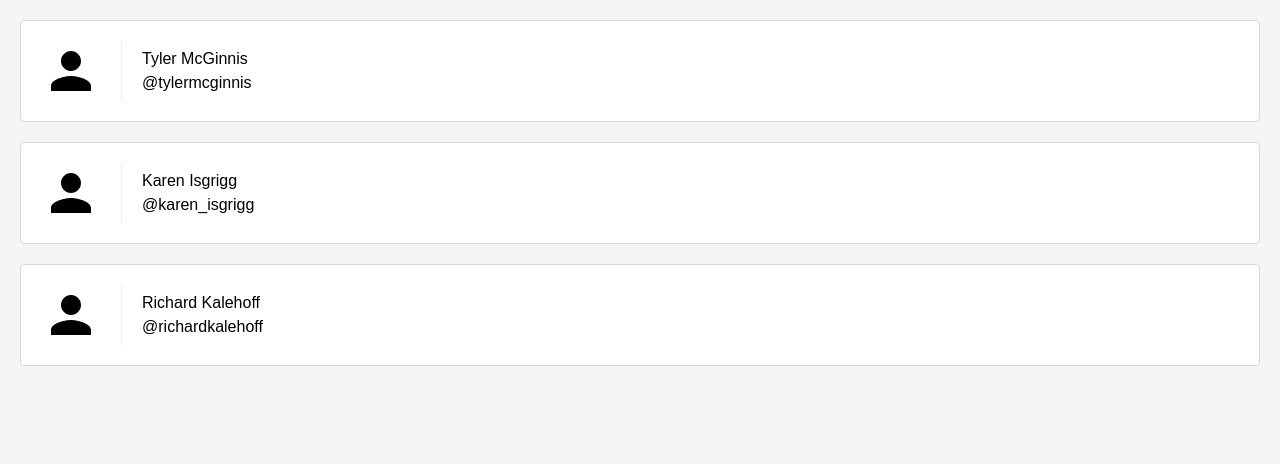
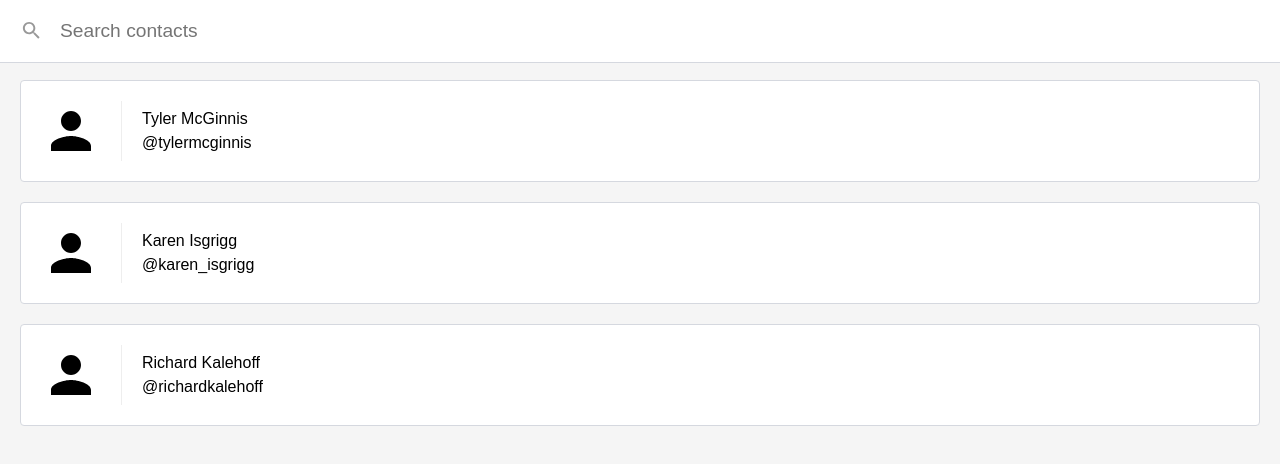
Before and after one commit to munozfrancisco/contacts-react-app, a React (Create React App) app: page / in a window 1280 px wide. Shown: the top 464 px of the page. Built offline with nearby package versions, Linux system fonts and the light colour scheme.

Commit message:
Search Functionality implemented!

```diff
--- a/src/App.js
+++ /dev/null
@@ -1,39 +0,0 @@
-import React, { Component } from 'react';
-import ListContacts from './ListContacts';
-
-
-class App extends Component {
-  state = {
-    contacts: [
-      {
-        id: 'tyler',
-        name: 'Tyler McGinnis',
-        handle: '@tylermcginnis',
-        avatarURL: '/icons/person.svg'
-      },
-      {
-        id: 'karen',
-        name: 'Karen Isgrigg',
-        handle: '@karen_isgrigg',
-        avatarURL: '/icons/person.svg'
-      },
-      {
-        id: 'richard',
-        name: 'Richard Kalehoff',
-        handle: '@richardkalehoff',
-        avatarURL: '/icons/person.svg'
-      },
-    ]
-  }
-
-  render() {
-    return (
-      <ListContacts
-      contacts={this.state.contacts}
-      />
-
-    )
-  }
-}
-
-export default App;
--- a/src/ListContacts.js
+++ /dev/null
@@ -1,26 +0,0 @@
-import React, { Component } from 'react'
-
-class ListContacts extends Component {
-  render() {
-    return (
-      <ol className='contact-list'>
-        {this.props.contacts.map((contact) => (
-        <li key={contact.id} className='contact-list-item'>
-          <div
-            className='contact-avatar'
-            style={{
-                backgroundImage: `url(${contact.avatarURL})`
-              }}
-          />
-          <div className='contact-details'>
-            <p>{contact.name}</p>
-            <p>{contact.handle}</p>
-          </div>
-        </li>
-        ))}
-      </ol>
-    )
-  }
-}
-
-export default ListContacts
--- /dev/null
+++ b/src/components/App.js
@@ -0,0 +1,57 @@
+import React, { Component } from 'react';
+import ListContacts from './ListContacts';
+import Search from "./Search";
+
+
+class App extends Component {
+  constructor(props) {
+    super(props);
+    this.state = {
+      contacts: [
+        {
+          id: 1,
+          username: 'tyler',
+          name: 'Tyler McGinnis',
+          handle: '@tylermcginnis',
+          avatarURL: '/icons/person.svg'
+        },
+        {
+          id: 2,
+          username: "karen",
+          name: 'Karen Isgrigg',
+          handle: '@karen_isgrigg',
+          avatarURL: '/icons/person.svg'
+        },
+        {
+          id: 3,
+          username: "richard",
+          name: 'Richard Kalehoff',
+          handle: '@richardkalehoff',
+          avatarURL: '/icons/person.svg'
+        },
+      ],
+      filteredContacts: [],
+    };
+    this.setFilteredContacts = this.setFilteredContacts.bind(this);
+  }
+
+  setFilteredContacts(filteredContacts) {
+    this.setState({ filteredContacts });
+  }
+
+  render() {
+    const { contacts, filteredContacts } = this.state;
+    const displayContacts = filteredContacts.length ? filteredContacts : contacts;
+    return (
+      <div className='list-contacts'>
+        <Search
+          contacts={contacts}
+          setFilteredContacts={this.setFilteredContacts} />
+        <ListContacts
+          contacts={displayContacts} />
+      </div>
+    )
+  }
+}
+
+export default App;
--- /dev/null
+++ b/src/components/ListContacts.js
@@ -0,0 +1,30 @@
+import React, { Component } from 'react'
+import PropTypes from 'prop-types'
+
+const ListContacts = props => {
+    const { contacts } = props
+    return (
+        <ol className='contact-list'>
+          {contacts.map((contact) => (
+          <li key={contact.id} className='contact-list-item'>
+            <div
+              className='contact-avatar'
+              style={{
+                  backgroundImage: `url(${contact.avatarURL})`
+                }}
+            />
+            <div className='contact-details'>
+              <p>{contact.name}</p>
+              <p>{contact.handle}</p>
+            </div>
+          </li>
+          ))}
+        </ol>
+    )
+}
+
+ListContacts.propTypes = {
+  contacts: PropTypes.array.isRequired,
+}
+
+export default ListContacts
--- /dev/null
+++ b/src/components/Search.js
@@ -0,0 +1,41 @@
+import React, { Component } from "react";
+import PropTypes from 'prop-types';
+
+
+class Search extends Component {
+  state = {
+      searchTerm: "",
+    };
+
+  handleSearch = (event) => {
+    const term = event.target.value;
+    this.setState({ searchTerm: term });
+    const filteredContacts = this.props.contacts.filter((contact) => {
+      return (
+        contact.name.toLowerCase().includes(term.toLowerCase()) ||
+        contact.handle.toLowerCase().includes(term.toLowerCase())
+      );
+    });
+    this.props.setFilteredContacts(filteredContacts);
+  }
+
+  render() {
+    return (
+        <div className='list-contacts-top'>
+            <input
+                className="search-contacts"
+                type="text"
+                placeholder="Search contacts"
+                value={this.state.searchTerm}
+                onChange={this.handleSearch}
+            />
+        </div>
+    );
+  }
+}
+
+Search.propTypes = {
+    contacts: PropTypes.array,
+    setFilteredContacts: PropTypes.func,
+}
+export default Search;
--- a/src/index.js
+++ b/src/index.js
@@ -1,10 +1,11 @@
 import React from 'react';
 import ReactDOM from 'react-dom/client';
 import './index.css';
-import App from './App';
+import App from './components/App';
 import reportWebVitals from './reportWebVitals';
 
 const root = ReactDOM.createRoot(document.getElementById('root'));
+
 root.render(
   <React.StrictMode>
     <App />
```
